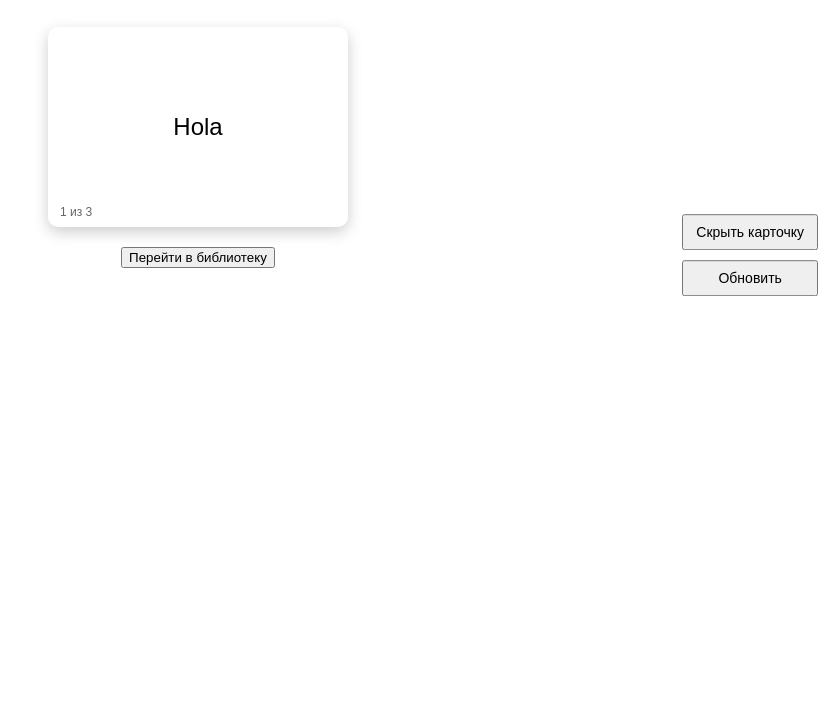
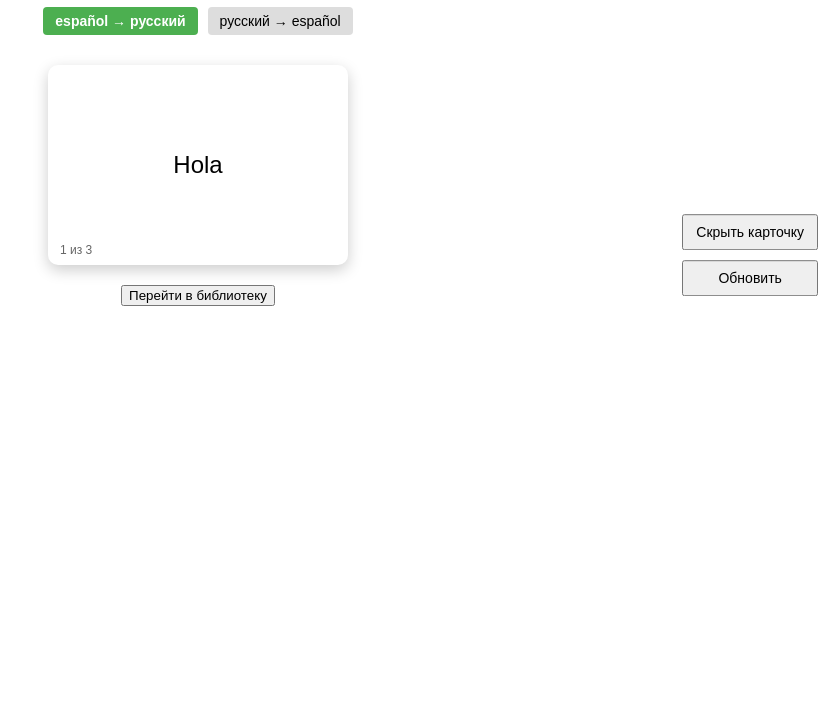
Before and after one commit to Md554-dev/card1, a plain HTML site: page index.html in a window 1280 px wide. Shown: the part 73-800 px from the top of the page, without its empty margins (442-1280 px from the left). Drawn offline with Linux system fonts and the light colour scheme.

Commit message:
Add files via upload

```diff
--- a/index.html
+++ b/index.html
@@ -10,6 +10,10 @@
 
 <div id="screen-cards" class="screen">
   <h1>Карточки</h1>
+  <div class="direction-buttons">
+  <button id="btn-es-ru">español → русский</button>
+  <button id="btn-ru-es">русский → español</button>
+</div>
   <div class="card" id="card">
     <div class="inner">
       <div class="front" id="front">
--- a/styles.css
+++ b/styles.css
@@ -79,3 +79,23 @@ body {
   padding: 8px 12px;
   font-size: 14px;
 }
+.direction-buttons {
+  display: flex;
+  gap: 10px;
+  margin-bottom: 10px;
+}
+
+.direction-buttons button {
+  padding: 6px 12px;
+  font-size: 14px;
+  border: none;
+  border-radius: 4px;
+  background-color: #ddd;
+  cursor: pointer;
+}
+
+.direction-buttons button.active {
+  background-color: #4caf50;
+  color: white;
+  font-weight: bold;
+}
```
